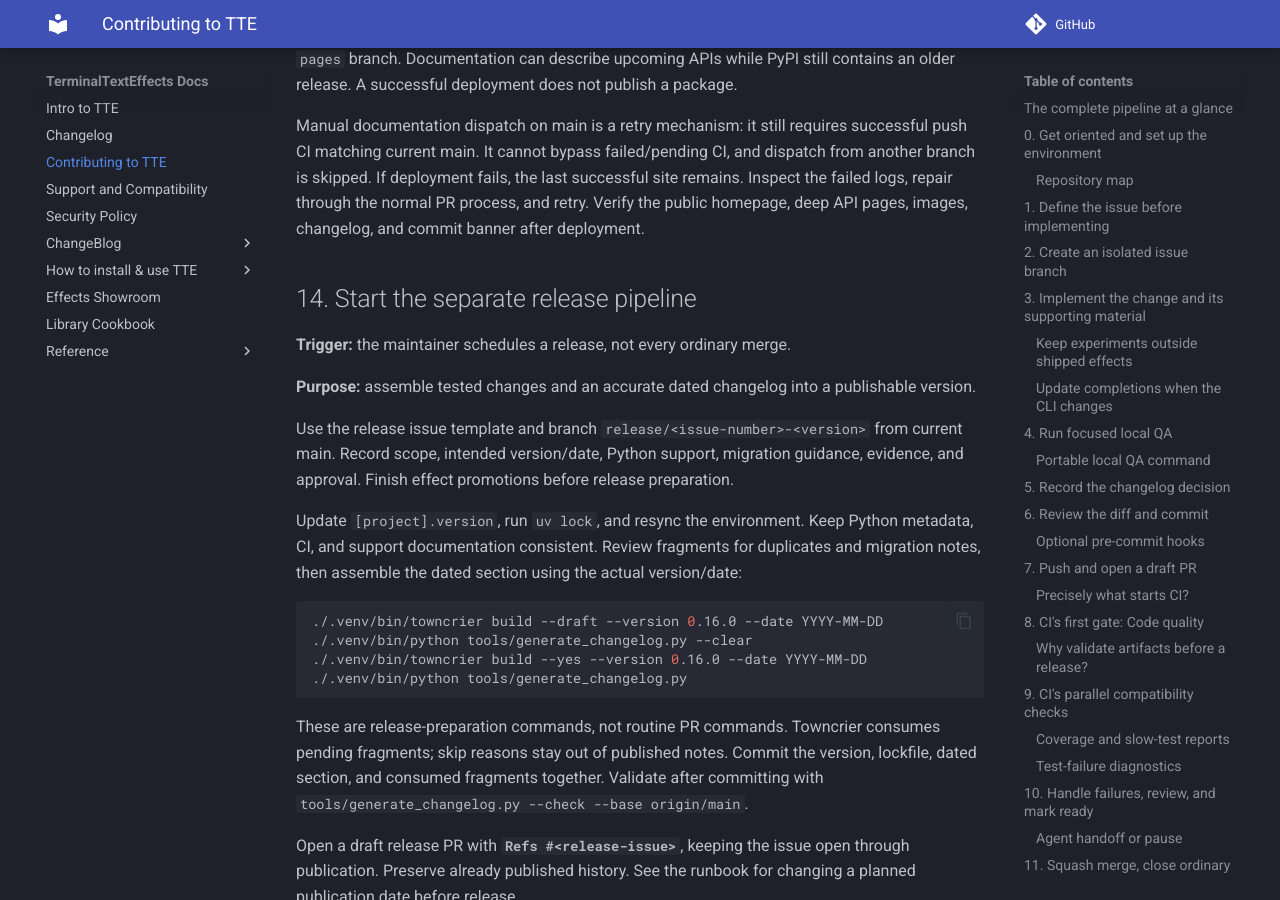
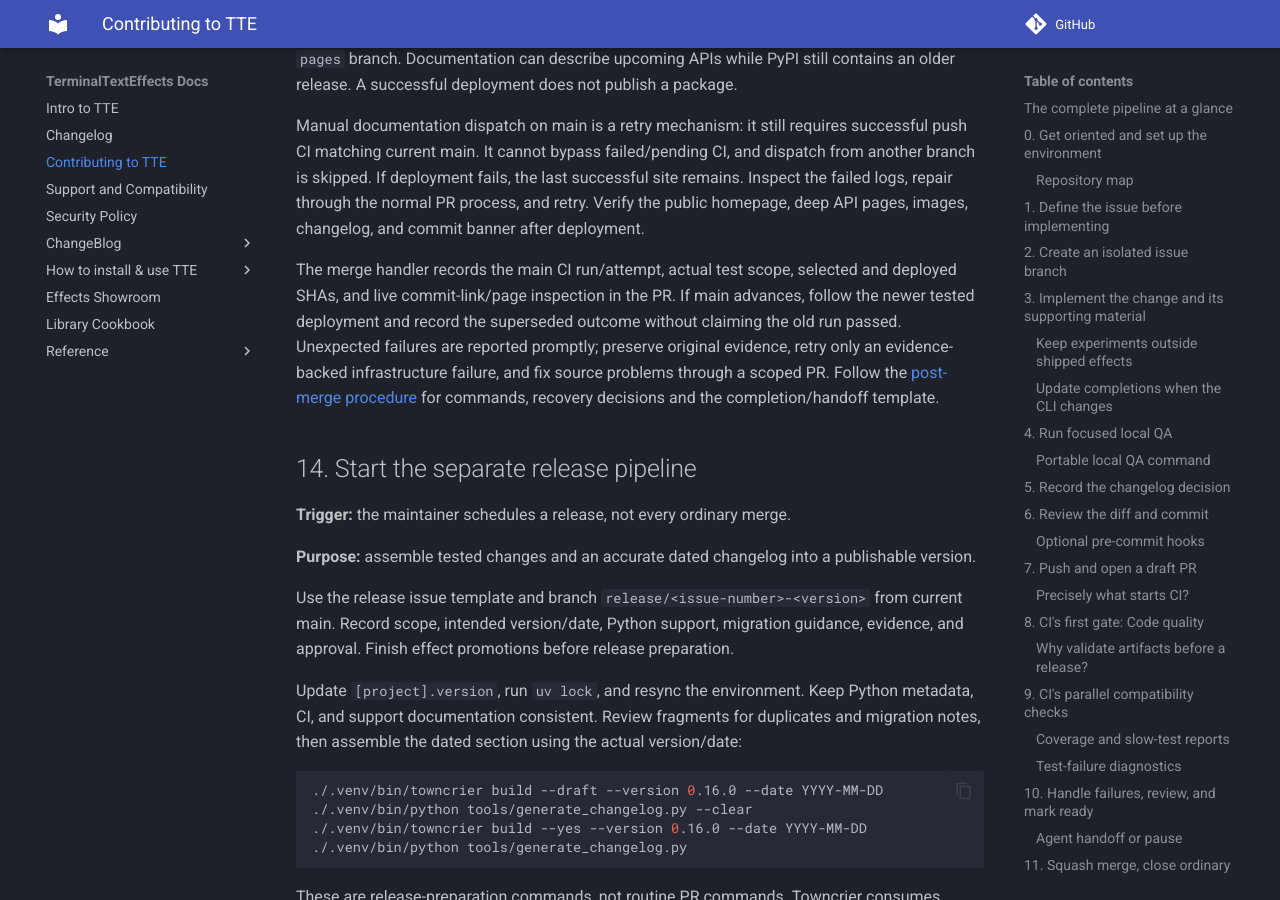
Before and after one commit to ChrisBuilds/terminaltexteffects, an MkDocs documentation site: the page built from docs/development.md, in a window 1280 px wide and 900 px high, scrolled down 18930 px. Built offline with MkDocs 1.6.1 and Material for MkDocs 9.7.7, drawn with Linux system fonts in a browser that asks for light colours; comment, search, counter and statistics services are not loaded.

Commit message:
Document post-merge verification and recovery (#166)
## Changes
Merge handlers now have a documented procedure to verify exact-main push
CI, actual documentation deployment and the public commit banner/pages,
then record results or hand off unfinished verification. The guide
distinguishes cancelled/superseded runs and green skipped deployments
from actual tested/published evidence.

It explains evidence-backed infrastructure reruns, scoped follow-up fix
PRs, deployment gates/environment approvals, and escalation of
unexpected failures. Agent, contributor, release, CI/deployment and
public developer guides link the procedure. The current-main refresh
preserves the separate exhaustive-release workflow section in
`.github/CI.md`.

## Validation
- Refreshed onto current main after #164; head
`4170c7cdbf2f758c21b5ca971edd302e5cbdd224`, base
`71ff54a92265cb969297f5c69ba03b7d55c1608d`.
- Verified against current `ci.yml`, `docs.yml`, banner implementation
and installed `gh` help. Strict MkDocs build passed (4.88s); changelog
check and diff check passed.
- Documentation-only, no Python source edits. Exact-head CI run
[37718133814](https://github.com/ChrisBuilds/terminaltexteffects/actions/runs/37718133814)
passed all required checks. This PR makes no claim of a live deployment.

Closes #165

```diff
--- a/docs/development.md
+++ b/docs/development.md
@@ -430,6 +430,14 @@ The public site follows development main, not a release tag or an independently
 
 Manual documentation dispatch on main is a retry mechanism: it still requires successful push CI matching current main. It cannot bypass failed/pending CI, and dispatch from another branch is skipped. If deployment fails, the last successful site remains. Inspect the failed logs, repair through the normal PR process, and retry. Verify the public homepage, deep API pages, images, changelog, and commit banner after deployment.
 
+The merge handler records the main CI run/attempt, actual test scope, selected and deployed
+SHAs, and live commit-link/page inspection in the PR. If main advances, follow the newer
+tested deployment and record the superseded outcome without claiming the old run passed.
+Unexpected failures are reported promptly; preserve original evidence, retry only an
+evidence-backed infrastructure failure, and fix source problems through a scoped PR.
+Follow the [post-merge procedure](https://github.com/ChrisBuilds/terminaltexteffects/blob/main/.github/POST_MERGE.md)
+for commands, recovery decisions and the completion/handoff template.
+
 ## 14. Start the separate release pipeline
 
 **Trigger:** the maintainer schedules a release, not every ordinary merge.
```
Also changed, not shown: AGENTS.md (+4 -0 lines), CONTRIBUTING.md (+5 -0 lines), RELEASING.md (+3 -0 lines), changelog.d/165.skip.md (added, +1 -0 lines), .github/CI.md, .github/DOCUMENTATION.md, .github/POST_MERGE.md (added).
